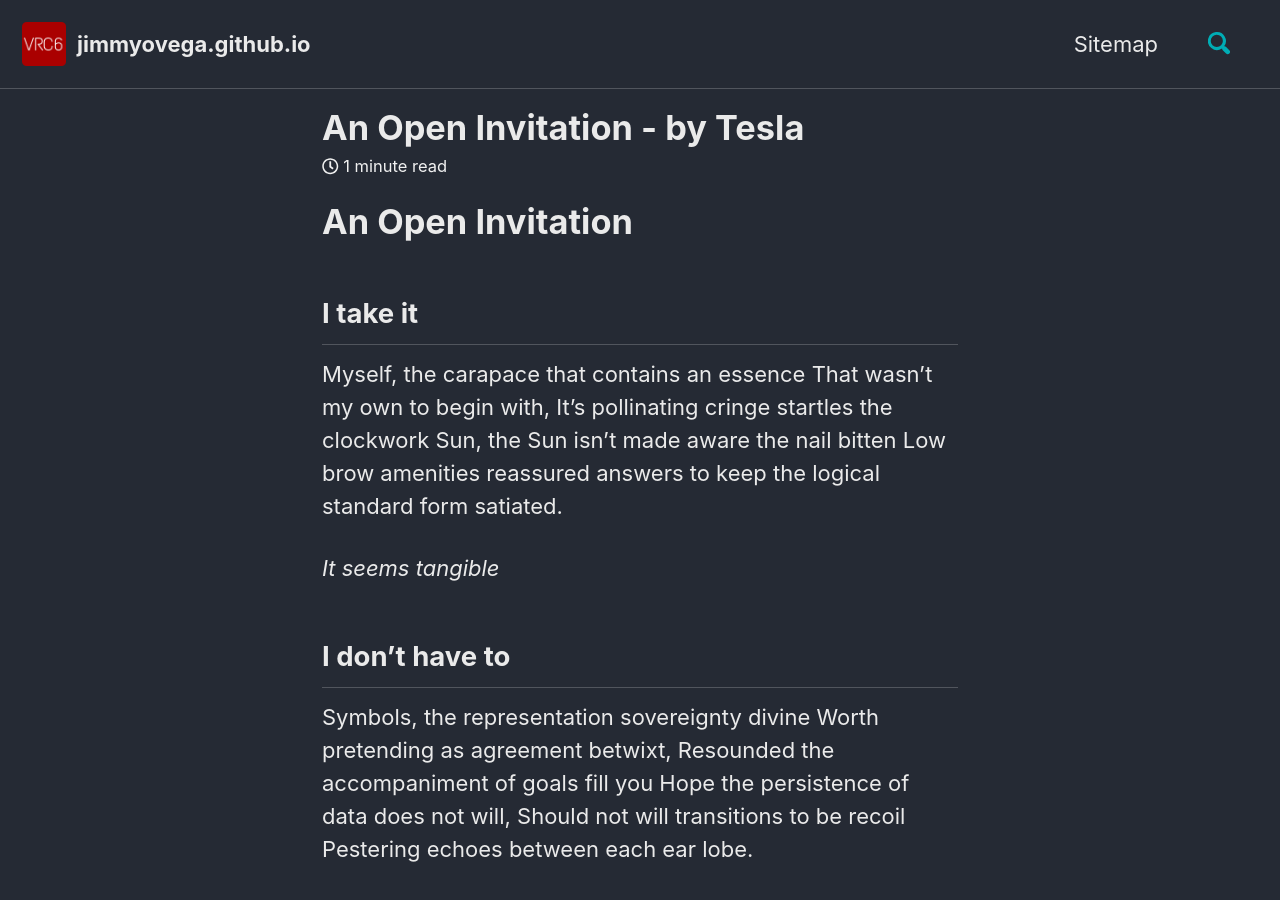
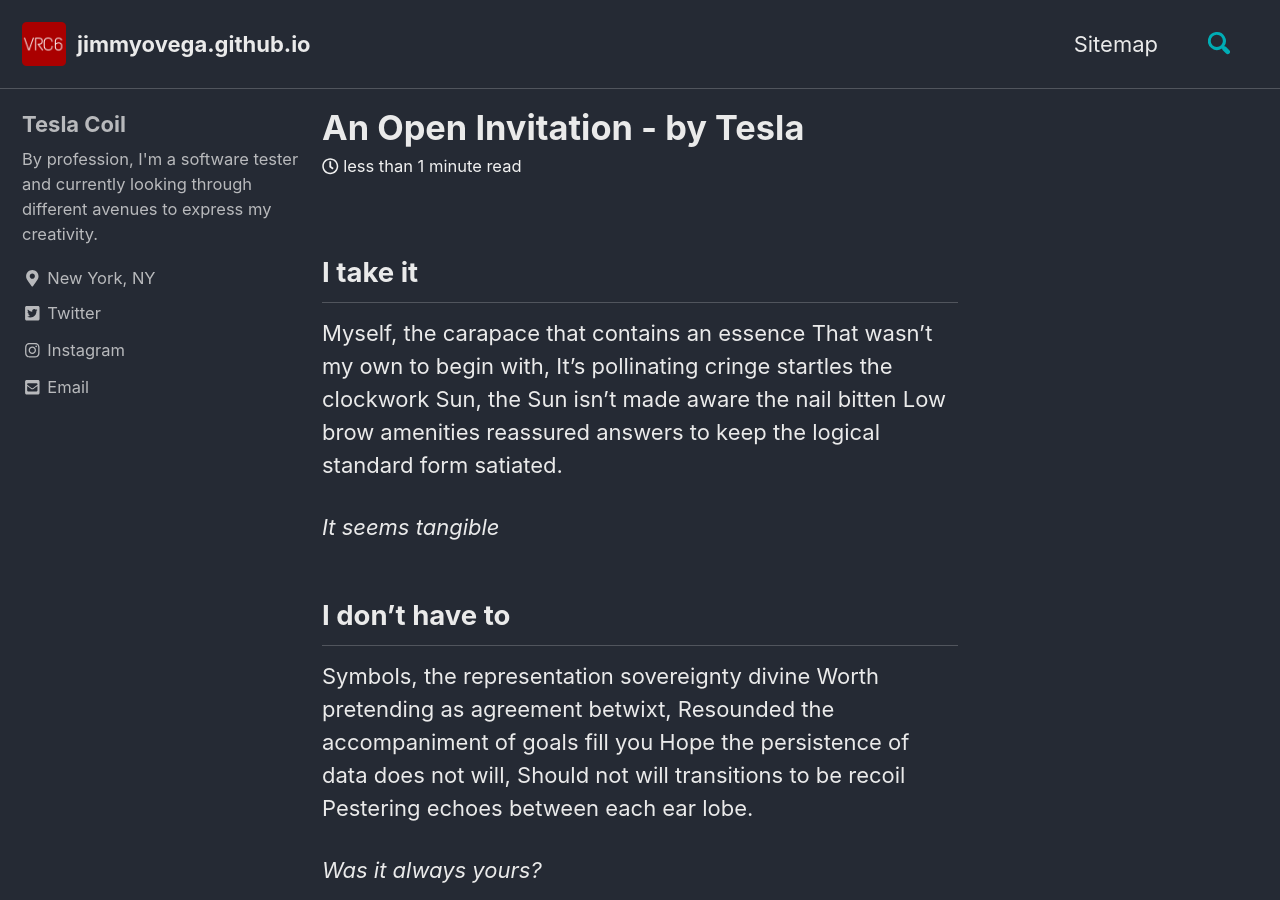
Before and after one commit to jimmyovega/jimmyovega.github.io, a Jekyll site: the page built from _posts/2019-05-13-open-invitation.markdown, in a window 1280 px wide and 900 px high. Built offline with Jekyll 4.4.1, drawn with Linux system fonts in a browser that asks for light colours; cached includes are drawn as plain includes; nearby versions of some CDN libraries; comment, search, counter and statistics services are not loaded.

Commit message:
Some updates

```diff
--- a/_config.yml
+++ b/_config.yml
@@ -83,7 +83,7 @@ naver_site_verification  :
 
 # Social Sharing
 twitter:
-  username               : "brook_island"
+  username               :
 facebook:
   username               :
   app_id                 :
@@ -109,8 +109,8 @@ author:
   name             : "Tesla Coil"
   avatar           : # path of avatar image, e.g. "/assets/images/bio-photo.jpg"
   bio              : "By profession, I'm a software tester and currently looking through different avenues to express my creativity."
-  location         : "Somewhere"
-  email            :
+  location         : "New York, NY"
+  email            : "tesla@vrc6.com"
   links:
     - label: "Email"
       icon: "fas fa-fw fa-envelope-square"
@@ -120,7 +120,7 @@ author:
       # url: "https://your-website.com"
     - label: "Twitter"
       icon: "fab fa-fw fa-twitter-square"
-      url: "https://twitter.com/brook_island"
+      url: "https://twitter.com/vrc6_chip"
     - label: "Facebook"
       icon: "fab fa-fw fa-facebook-square"
       # url: "https://facebook.com/"
@@ -288,7 +288,7 @@ defaults:
       type: posts
     values:
       layout: single
-      author_profile: false
+      author_profile: true
       read_time: true
       comments: true
       share: false
--- a/_posts/2019-05-13-open-invitation.markdown
+++ b/_posts/2019-05-13-open-invitation.markdown
@@ -4,7 +4,6 @@ title: "An Open Invitation - by Tesla"
 date:  2019-05-13 00:00:00 -0500
 categories: poetry
 ---
-# An Open Invitation
 
 ## I take it
 
```
